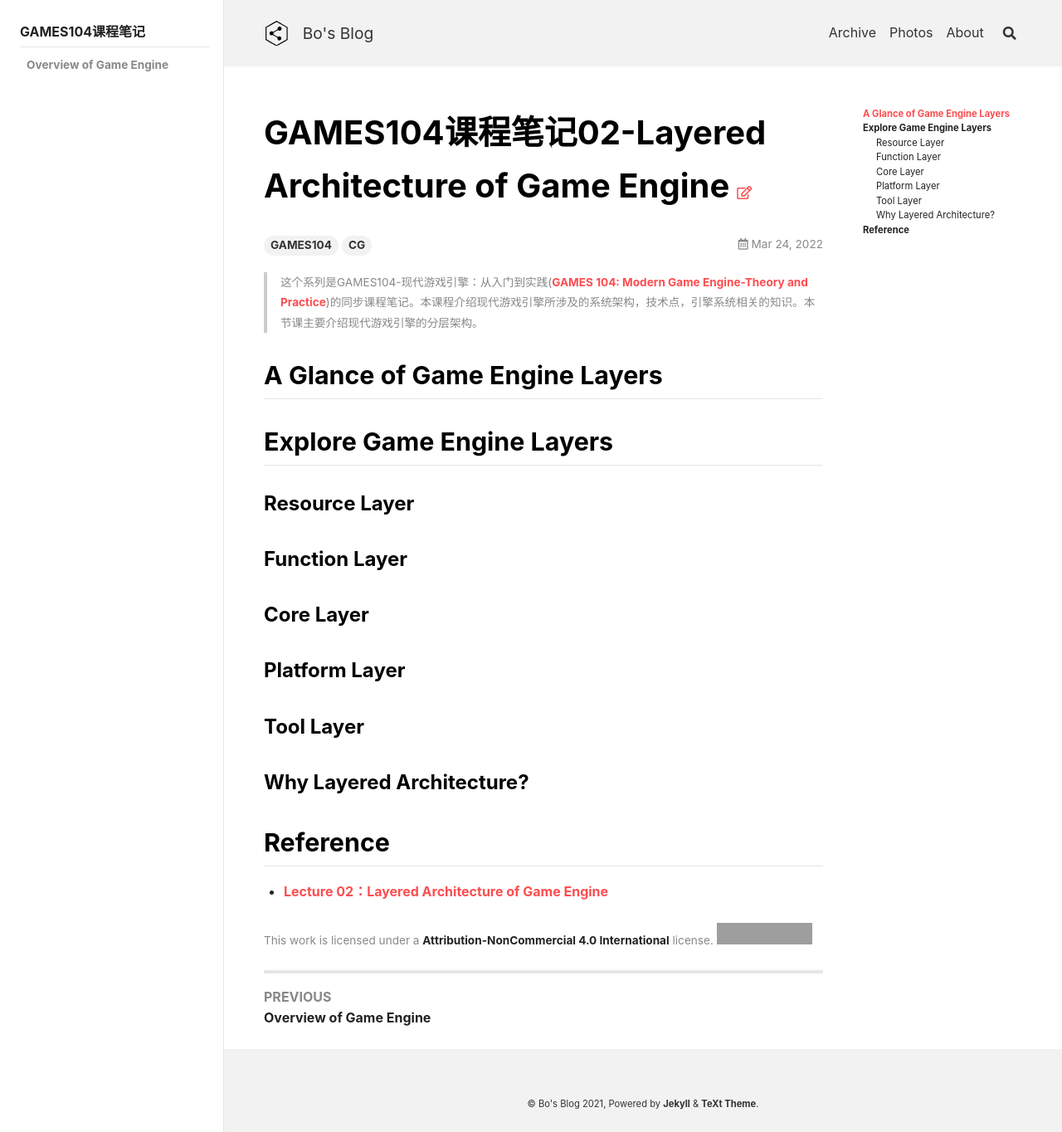
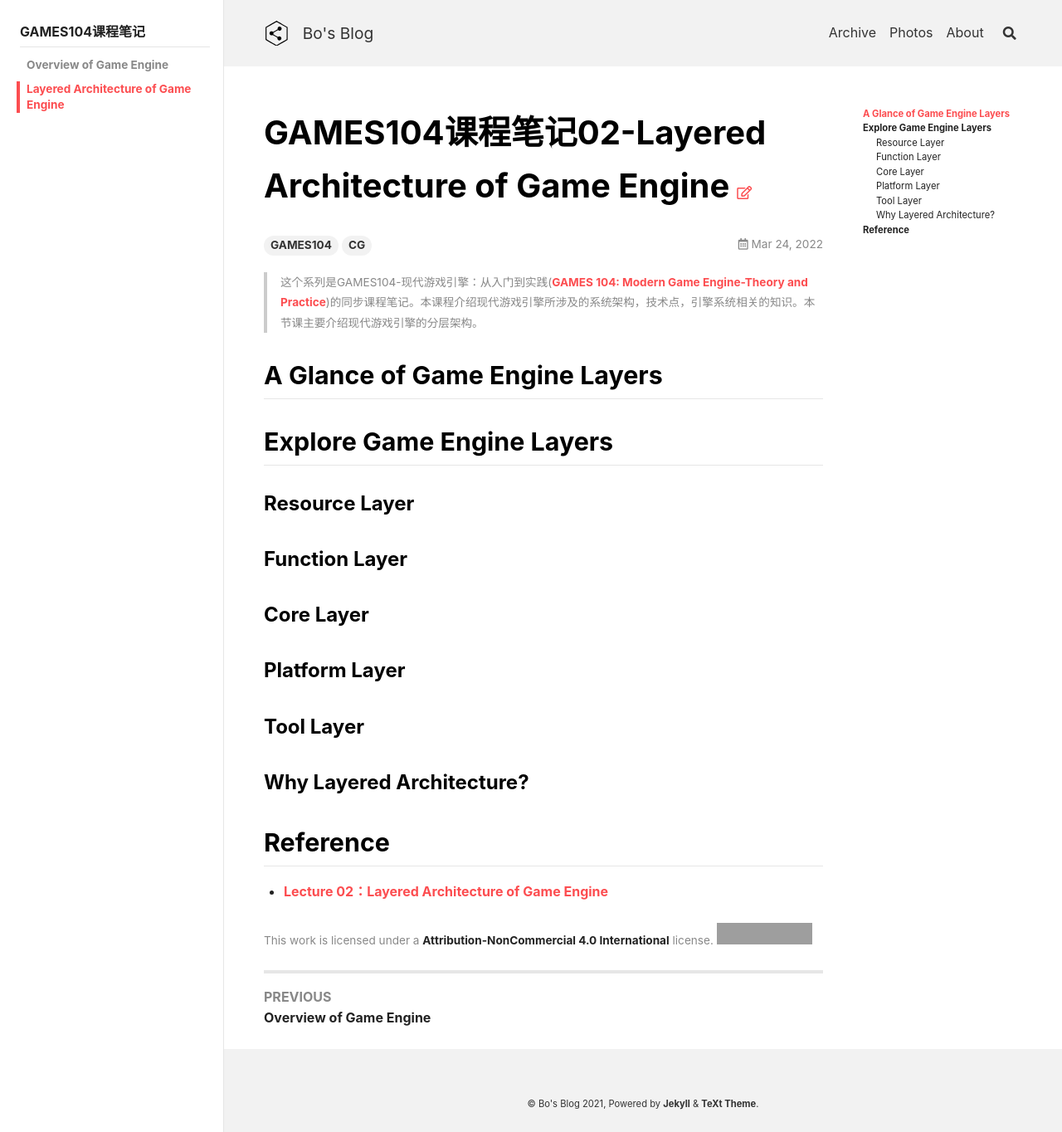
Before and after one commit to peng00bo00/peng00bo00_previous_blog, a Jekyll site: the page built from _posts/2022-03-24-GAMES104-NOTES-02.md, in a window 1280 px wide. Shown: the whole page at 83% size. Built offline with Jekyll 4.4.1, drawn with Linux system fonts in a browser that asks for light colours; nearby versions of some CDN libraries; grey boxes are pictures that could not be loaded.

Commit message:
Update navigation.yml

```diff
--- a/_data/navigation.yml
+++ b/_data/navigation.yml
@@ -226,6 +226,8 @@ GAMES104:
     children:
       - title: Overview of Game Engine
         url: /2022/03/16/GAMES104-NOTES-01.html
+      - title: Layered Architecture of Game Engine
+        url: /2022/03/24/GAMES104-NOTES-02.html
 
 PBRT:
   - title: PBRT读书笔记
```
